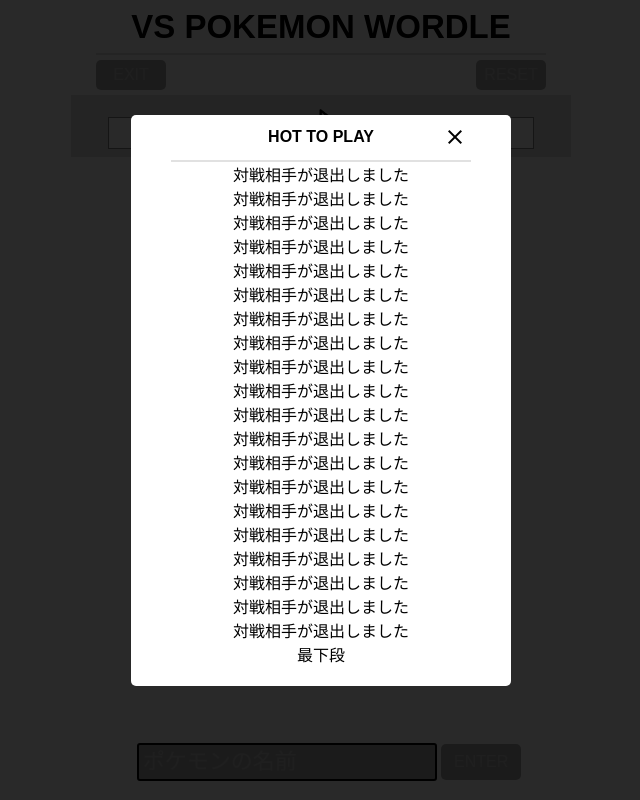
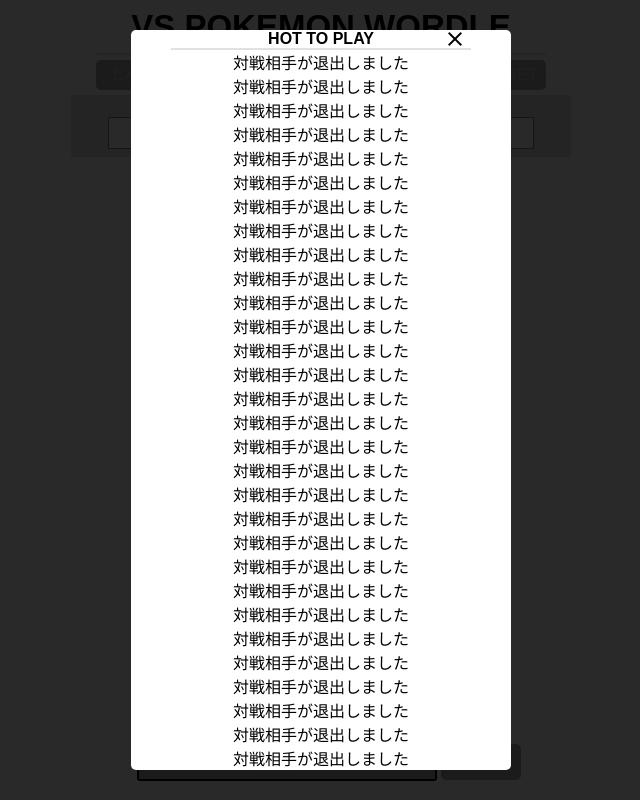
Before and after one commit to Yotty0404/VS_Pokemon_Wordle_Test, a Flask app: page / in a window 1280 px wide. Shown: the whole page, without its empty margins (319-959 px from the left). Run offline with Flask 2, Linux system fonts and the light colour scheme; some libraries are stand-ins or nearby versions.

Commit message:
スクロール表示

```diff
--- a/static/css/style.css
+++ b/static/css/style.css
@@ -386,6 +386,7 @@ input[type="number"]::-webkit-inner-spin-button {
 #help {
     padding: 0px 40px 20px 40px;
     max-height: 90%;
+    overflow: auto;
 }
 
 #help_header {
--- a/templates/home.html
+++ b/templates/home.html
@@ -158,6 +158,18 @@
             <div class="help_msg">対戦相手が退出しました</div>
             <div class="help_msg">対戦相手が退出しました</div>
             <div class="help_msg">対戦相手が退出しました</div>
+            <div class="help_msg">対戦相手が退出しました</div>
+            <div class="help_msg">対戦相手が退出しました</div>
+            <div class="help_msg">対戦相手が退出しました</div>
+            <div class="help_msg">対戦相手が退出しました</div>
+            <div class="help_msg">対戦相手が退出しました</div>
+            <div class="help_msg">対戦相手が退出しました</div>
+            <div class="help_msg">対戦相手が退出しました</div>
+            <div class="help_msg">対戦相手が退出しました</div>
+            <div class="help_msg">対戦相手が退出しました</div>
+            <div class="help_msg">対戦相手が退出しました</div>
+            <div class="help_msg">対戦相手が退出しました</div>
+            <div class="help_msg">対戦相手が退出しました</div>
             <div class="help_msg">最下段</div>
         </div>
     </div>
```
